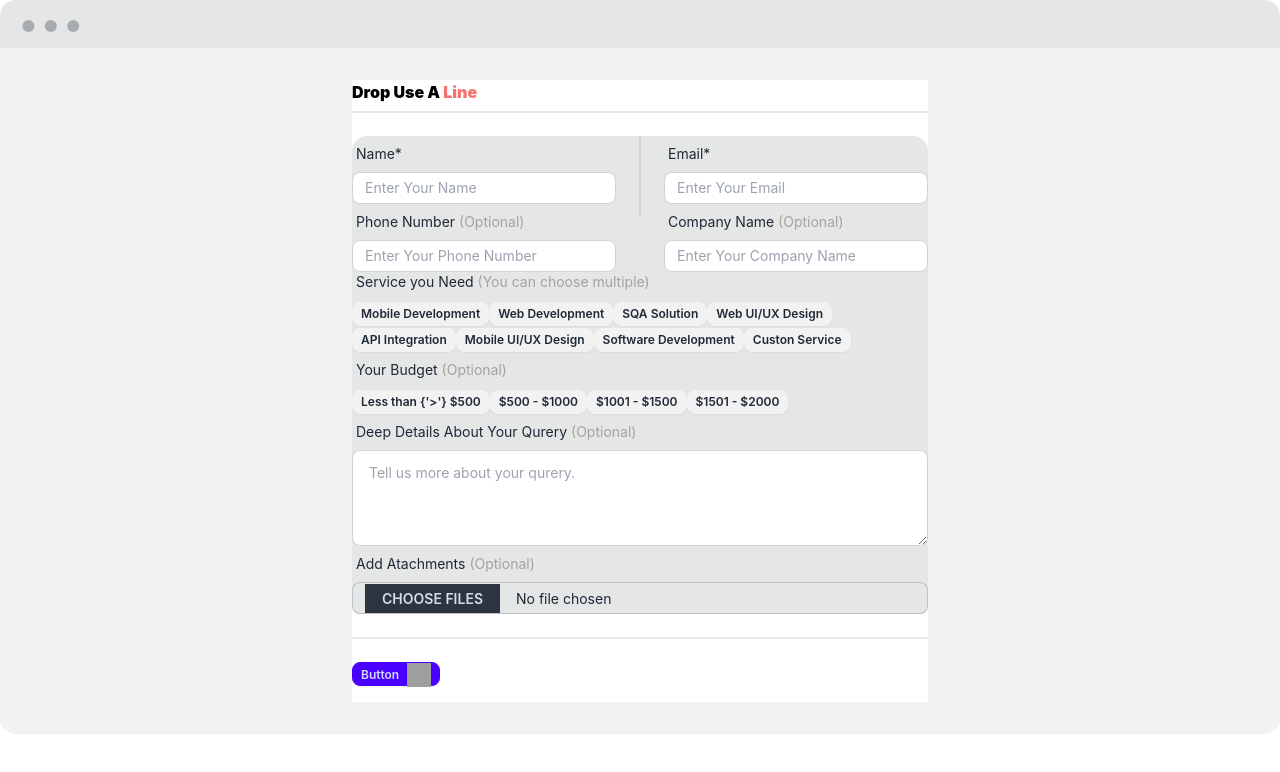
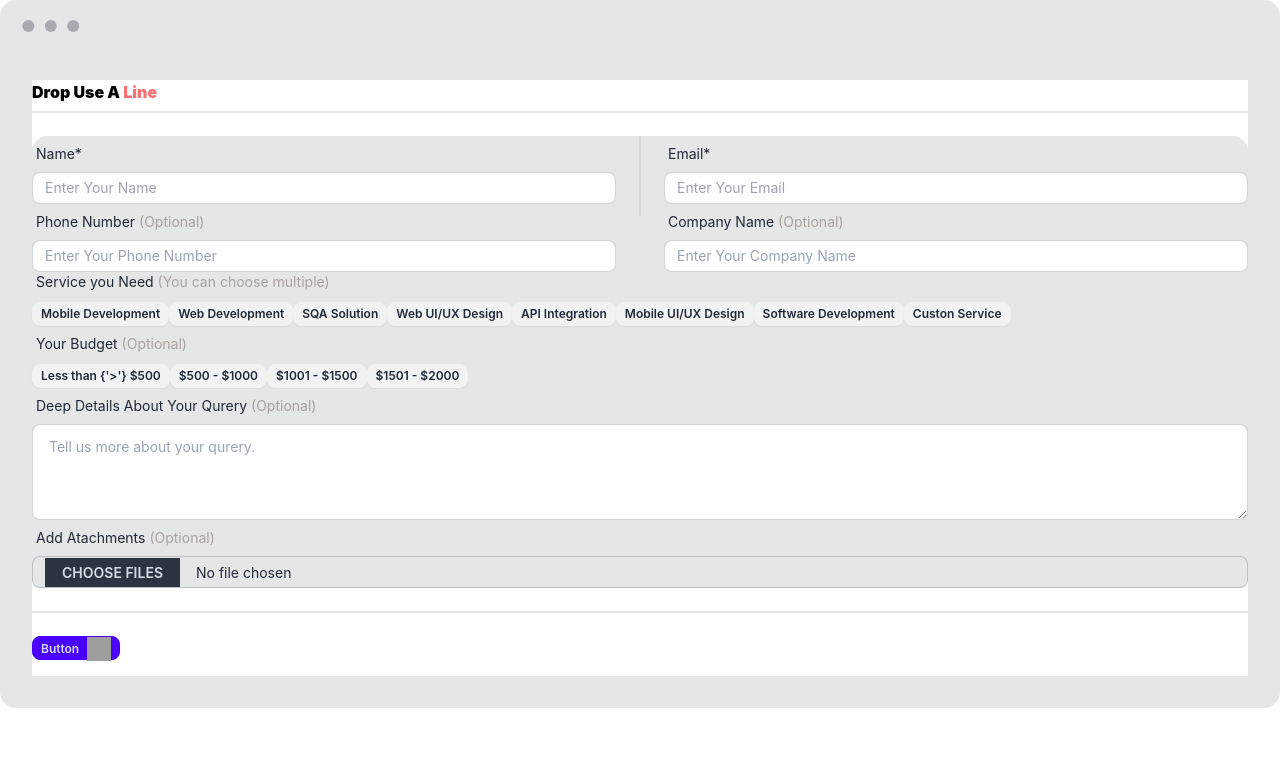
Before and after one commit to ismailjobi/Mediusware_Task, a React (Create React App) app in the folder front-end-react/: page / in a window 1280 px wide. Shown: the top 772 px of the page. Built offline with nearby package versions, Linux system fonts and the light colour scheme; grey boxes are pictures that could not be loaded.

Commit message:
React Project Added

```diff
--- a/front-end-react/src/index.js
+++ b/front-end-react/src/index.js
@@ -10,13 +10,10 @@ root.render(
   <React.StrictMode>
     <div className="mockup-window bg-base-300">
 
-      <div className="bg-base-200 flex justify-center px-80 "> <Service /></div>
+      <Service />
 
     </div>
   </React.StrictMode>
 );
 
-// If you want to start measuring performance in your app, pass a function
-// to log results (for example: reportWebVitals(console.log))
-// or send to an analytics endpoint. Learn more: https://bit.ly/CRA-vitals
 reportWebVitals();
```
